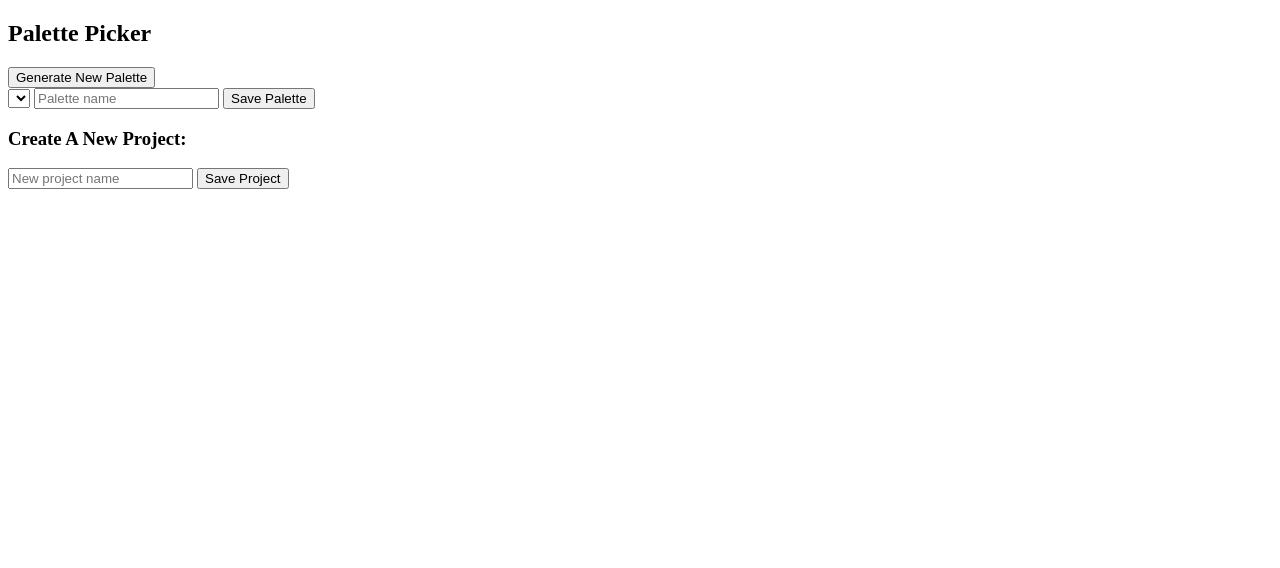
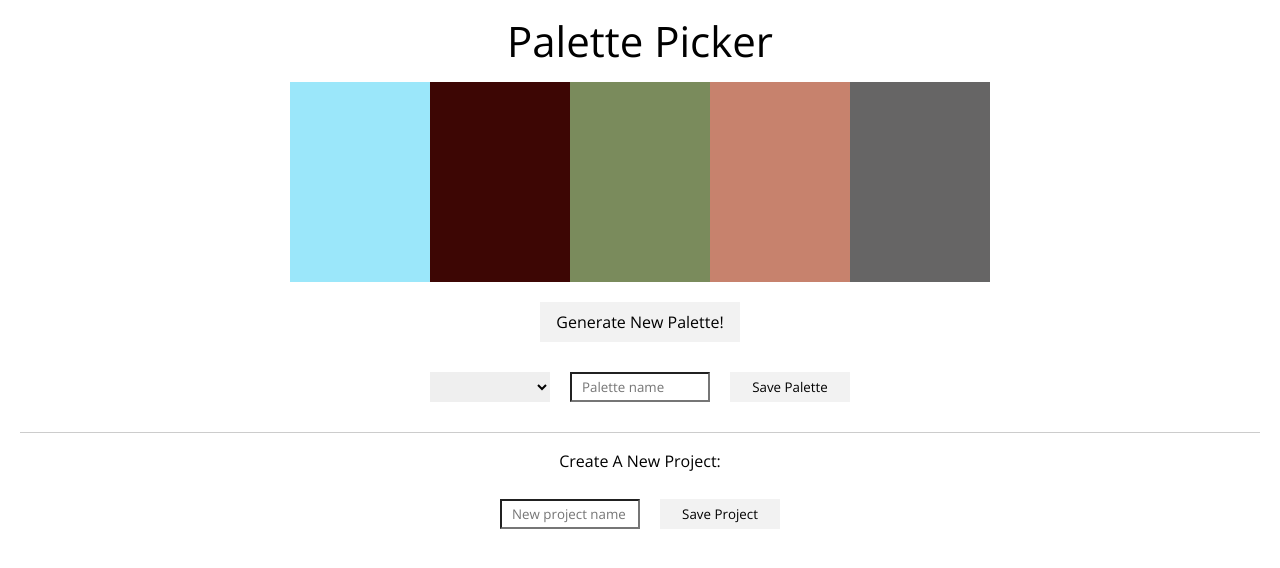
Before and after one commit to jjlljj/palette-picker, a website: page public/index.html in a window 1280 px wide. Drawn offline with nearby package versions, Linux system fonts and the light colour scheme.

Commit message:
Add randomColor function, render html elements on page load, begin front end functionality

```diff
--- /dev/null
+++ b/public/css/reset.css
@@ -0,0 +1,65 @@
+/* http://meyerweb.com/eric/tools/css/reset/
+   v2.0 | 20110126
+   License: none (public domain)
+*/
+
+html, body, div, span, applet, object, iframe,
+h1, h2, h3, h4, h5, h6, p, blockquote, pre,
+a, abbr, acronym, address, big, cite, code,
+del, dfn, em, img, ins, kbd, q, s, samp,
+small, strike, strong, sub, sup, tt, var,
+b, u, i, center,
+dl, dt, dd, ol, ul, li,
+fieldset, form, label, legend,
+table, caption, tbody, tfoot, thead, tr, th, td,
+article, aside, canvas, details, embed,
+figure, figcaption, footer, header, hgroup,
+menu, nav, output, ruby, section, summary,
+time, mark, audio, video {
+  margin: 0;
+  padding: 0;
+  border: 0;
+  font-size: 100%;
+  font: inherit;
+  vertical-align: baseline;
+}
+/* HTML5 display-role reset for older browsers */
+article, aside, details, figcaption, figure,
+footer, header, hgroup, menu, nav, section {
+  display: block;
+}
+body {
+  line-height: 1;
+}
+ol, ul {
+  list-style: none;
+}
+blockquote, q {
+  quotes: none;
+}
+blockquote:before, blockquote:after,
+q:before, q:after {
+  content: '';
+  content: none;
+}
+table {
+  border-collapse: collapse;
+  border-spacing: 0;
+}
+
+/* reset button styling outlines */
+button, input, textarea, select {
+  outline: none;
+}
+
+/* reset link styling */
+a {
+  color: black;
+  text-decoration: none
+}
+a:visited {
+  color: auto;
+}
+a:active {
+  color: #3D3D3D;
+}
--- a/public/css/style.css
+++ b/public/css/style.css
@@ -0,0 +1,86 @@
+* {
+  font-family: 'Open Sans', sans-serif;
+}
+
+h1, h2, h3, h4, p, button, input, div, section {
+  font-family: 'Open Sans', sans-serif;
+}
+
+h1 {
+  font-size: 42px;
+}
+
+.palette-section {
+  border-bottom: 1px solid #cccccc;
+  margin: 20px;
+}
+
+.palette-section h1 {
+  text-align: center;
+}
+
+.colors-wrap {
+  display: flex;
+  flex-wrap: wrap;
+  justify-content: center;
+  margin: 20px;
+}
+
+.color-card {
+  width: 140px;
+  height: 200px;
+}
+
+.new-palette {
+  background: #f2f2f2;
+  border: none;
+  display: block;
+  font-size: 16px;
+  height: 40px;
+  margin: 20px auto;
+  width: 200px;
+}
+
+.save-palette-form,
+.save-project-form {
+  display: flex;
+  margin: 20px;
+  justify-content: center;
+}
+
+select,
+button,
+input {
+  border-radius: 0px;
+  box-sizing: border-box;
+  height: 30px;
+  margin: 10px;
+}
+
+.save-palette-form select {
+  border: none;
+  width: 120px;
+}
+
+.palette-name-input,
+.project-input {
+  padding-left: 10px;
+  width: 140px;
+}
+
+.palette-submit,
+.project-submit {
+  background: #f2f2f2;
+  border: none;
+  width: 120px;
+}
+
+
+
+.projects-section {
+
+}
+
+.projects-section h3 {
+  text-align: center;
+}
--- a/public/index.html
+++ b/public/index.html
@@ -2,6 +2,8 @@
 <html lang="en">
 <head>
   <meta charset="UTF-8">
+  <link href="https://fonts.googleapis.com/css?family=Open+Sans:400,700" rel="stylesheet">
+  <link rel="stylesheet" href="css/reset.css">
   <link rel="stylesheet" href="css/style.css">
   <title>Palette Picker</title>
 </head>
@@ -17,7 +19,7 @@
          class="new-palette"
          type="button"
          onclick="generatePalette()"
-         >Generate New Palette</button>
+         >Generate New Palette!</button>
        <form
          class="save-palette-form"
          onsubmit="addPalette(event)">
@@ -34,10 +36,10 @@
   </section>
 
   <section class="projects-section">
+    <h3>Create A New Project:</h3>
     <form
       class="save-project-form"
       onsubmit="addProject(event)" >
-      <h3>Create A New Project:</h3>
       <input
         class="project-input"
         type="text"
--- a/public/scripts/scripts.js
+++ b/public/scripts/scripts.js
@@ -1,13 +1,35 @@
 const generatePalette = () => {
-  console.log('generate')
+  for (let i = 0; i < 5; i++) {
+    let color = getRandomColor()
+    renderColor(color)
+  }
+}
+
+const renderColor = color => {
+  const colorsWrap = document.querySelector(".colors-wrap")
+  const colorDiv = document.createElement("div")
+  colorDiv.setAttribute("class", "color-card")
+  colorDiv.setAttribute("id", color)
+  colorDiv.setAttribute("style", `background-color: ${color}`)
+  colorsWrap.appendChild(colorDiv)
+}
+
+const getRandomColor = () => {
+  return '#'+Math.random().toString(16).slice(-6)
 }
 
 const addPalette = event => {
   event.preventDefault()
+  const projectInput = document.querySelector('.project-input')
+
   console.log('addPalette')
 }
 
 const addProject = event => {
   event.preventDefault()
-  console.log('addProject')
+  const projectInput = document.querySelector('.project-input')
+
+  console.log(projectInput.value)
 }
+
+document.onload = generatePalette()
```
